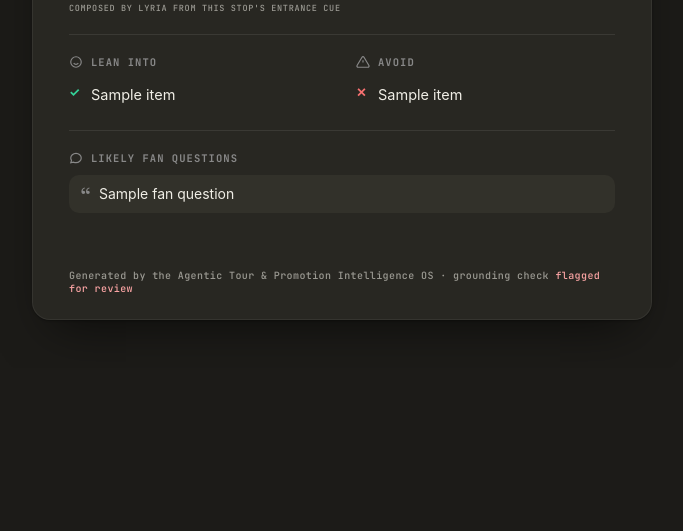
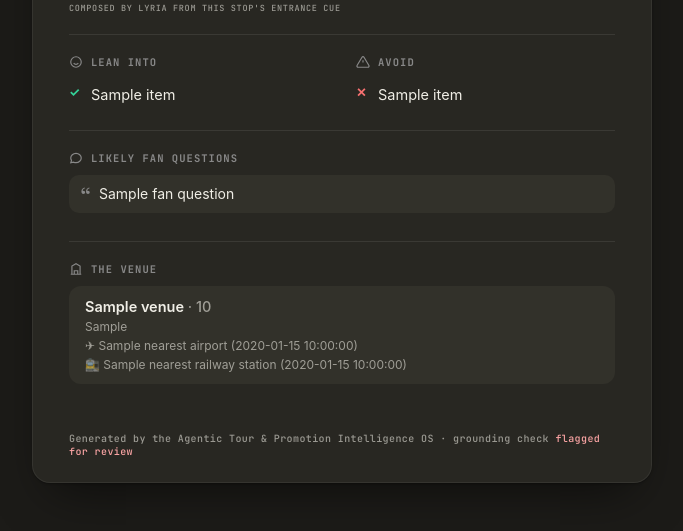
Before and after one commit to prats-2311/google_promotions, a Flask app: template cloud_run/delight_card_renderer/templates/delight_card.html in a window 1280 px wide. Shown: the part 552-1083 px from the top of the page, without its empty margins (298-981 px from the left). Before the commit the page ends 873 px from the top, so only its background shows below. Run offline with Flask 3, Linux system fonts and the light colour scheme; the template is opened without the code that fills it: most values are stand-ins (such as "Sample title", 1, 10 or a date in 2020).

Commit message:
Add a venue strip to delight cards
Driver fetches venue notes before the card render (same ordering lesson
as pronunciation audio) so future cards ship with the venue too.

Co-Authored-By: Claude Fable 5 <noreply@anthropic.com>
Claude-Session: https://claude.ai/code/session_01Aqr52VsZopF4pT2zPkBiDn

```diff
--- a/cloud_run/delight_card_renderer/main.py
+++ b/cloud_run/delight_card_renderer/main.py
@@ -56,6 +56,7 @@ def _render_html(brief: dict) -> str:
         fan_questions=talent_brief.get("fan_questions", []),
         grounding_check_passed=brief.get("grounding_check_passed", False),
         sting_url=brief.get("sting_url"),
+        venue=brief.get("venue"),
     )
 
 
--- a/cloud_run/delight_card_renderer/templates/delight_card.html
+++ b/cloud_run/delight_card_renderer/templates/delight_card.html
@@ -131,6 +131,10 @@
   .phrase-card__phonetic { font-family: "JetBrains Mono", ui-monospace, monospace; font-size: 10.5px; letter-spacing: 0.02em; }
   .phrase-card__meaning { font-style: italic; }
   .phrase-audio { width: 100%; height: 26px; margin-top: 8px; }
+  .venue { background: var(--well); border-radius: 12px; padding: 12px 16px; }
+  .venue__name { margin: 0; font-size: 14.5px; font-weight: 600; }
+  .venue__cap { color: var(--muted); font-weight: 500; }
+  .venue__line { margin: 4px 0 0; font-size: 12px; color: var(--muted); }
 
   /* Lean Into / Avoid share one row -- halves the card's length and lets
      the do/don't contrast read side by side. */
@@ -336,6 +340,21 @@
         </p>
         {% for q in fan_questions %}<div class="q">{{ q }}</div>{% endfor %}
       </div>
+
+      {% if venue %}
+      <div class="section">
+        <p class="section__label">
+          <svg viewBox="0 0 24 24" fill="none" stroke-width="2"><path d="M3 21h18M5 21V7l7-4 7 4v14M9 21v-6h6v6"/></svg>
+          The Venue
+        </p>
+        <div class="venue">
+          <p class="venue__name">{{ venue.venue_name or "Confirmed venue" }}{% if venue.capacity %} <span class="venue__cap">· {{ venue.capacity }}</span>{% endif %}</p>
+          {% if venue.typical_event_format %}<p class="venue__line">{{ venue.typical_event_format }}</p>{% endif %}
+          {% if venue.nearest_airport %}<p class="venue__line">✈ {{ venue.nearest_airport.name }} ({{ venue.nearest_airport.distance_or_travel_time }})</p>{% endif %}
+          {% if venue.nearest_railway_station %}<p class="venue__line">🚉 {{ venue.nearest_railway_station.name }} ({{ venue.nearest_railway_station.distance_or_travel_time }})</p>{% endif %}
+        </div>
+      </div>
+      {% endif %}
     </div>
 
     <div class="card__footer">
```
Also changed, not shown: cloud_run/delight_card_renderer/tests/test_render_delight_card.py (+24 -0 lines), orchestration_driver/run_campaign.py (+5 -2 lines).
